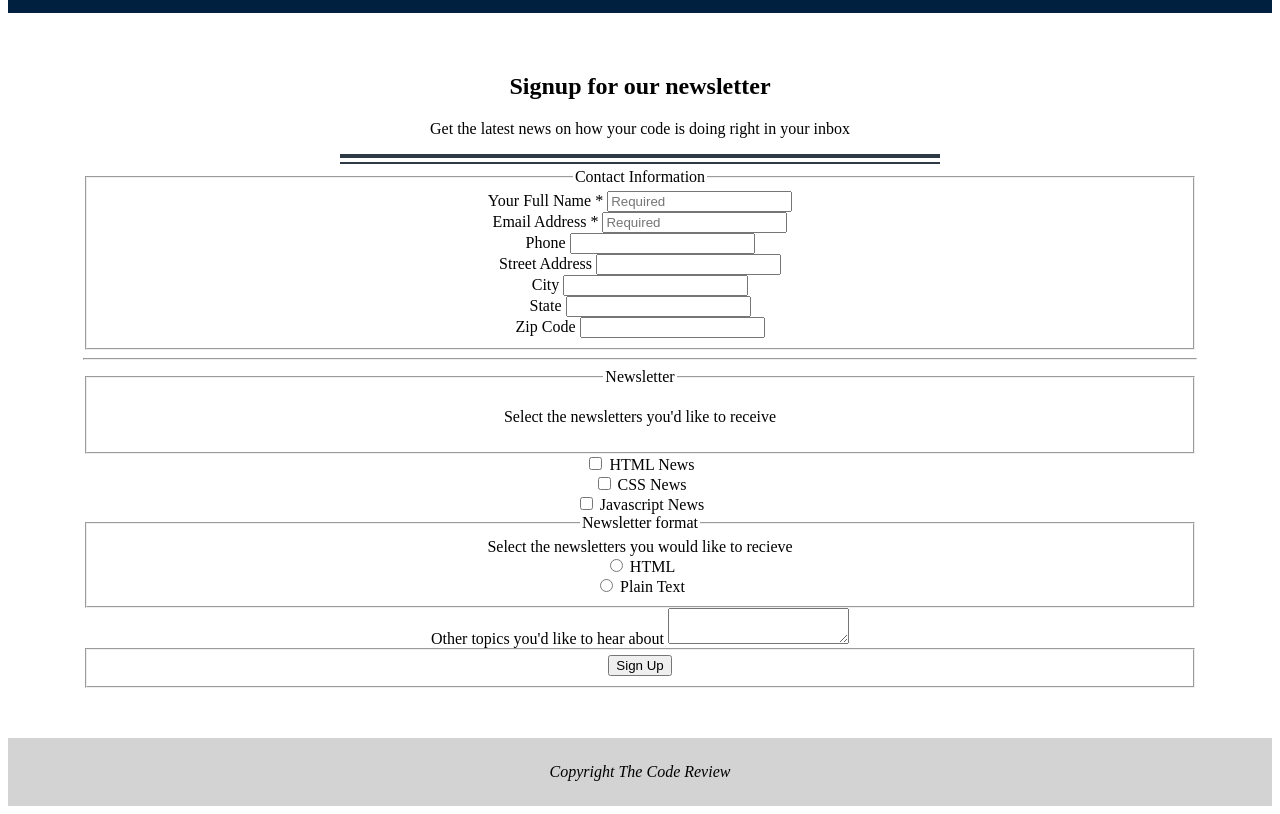
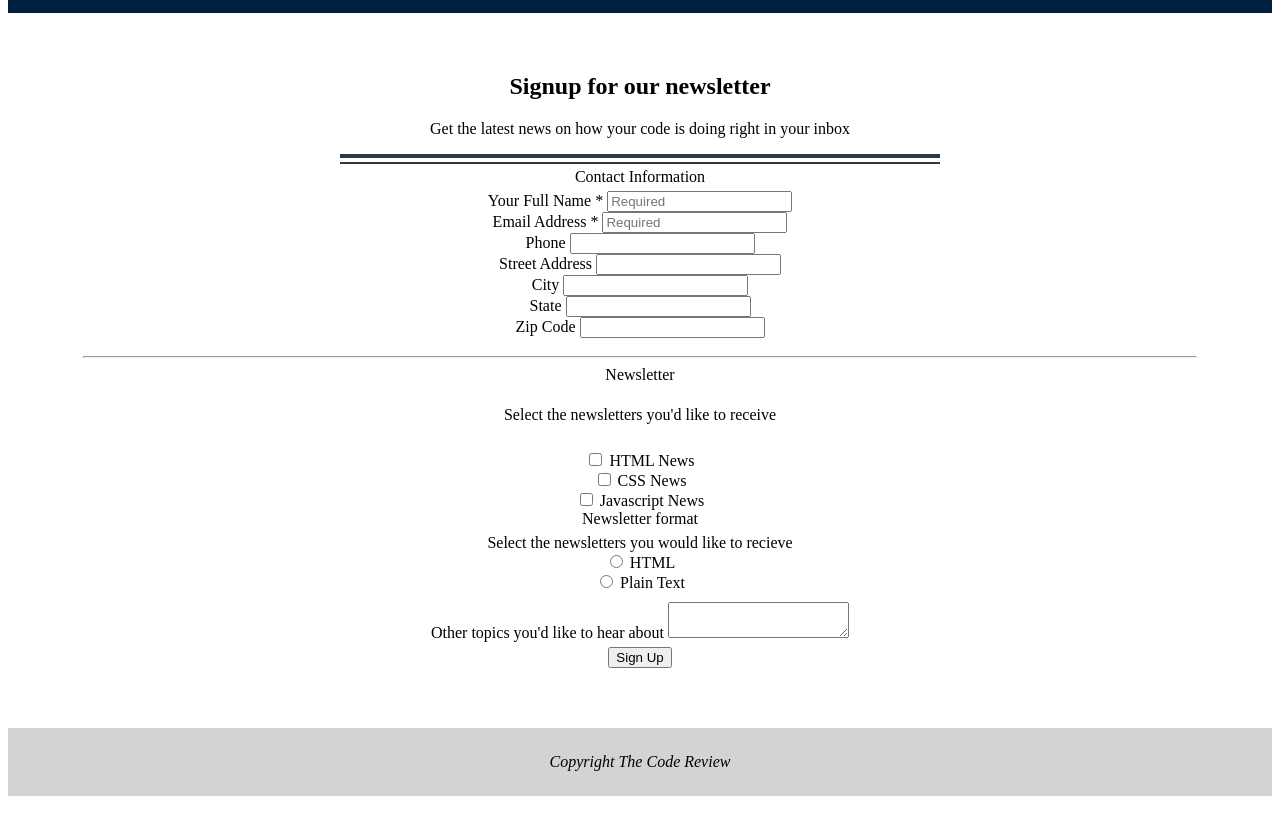
Before and after one commit to Joshua-Pritchard/Project-3-Treehouse, a plain HTML site: page index.html in a window 1280 px wide. Shown: the part 87-901 px from the top of the page. Drawn offline with Linux system fonts and the light colour scheme.

Commit message:
removed fieldset borders

```diff
--- a/css/style.css
+++ b/css/style.css
@@ -14,6 +14,10 @@ h1 {
 
 h2 {
     font-size: 1.5em;
+}
+
+fieldset {
+    border: 0;
 }
 
 #title {
```
